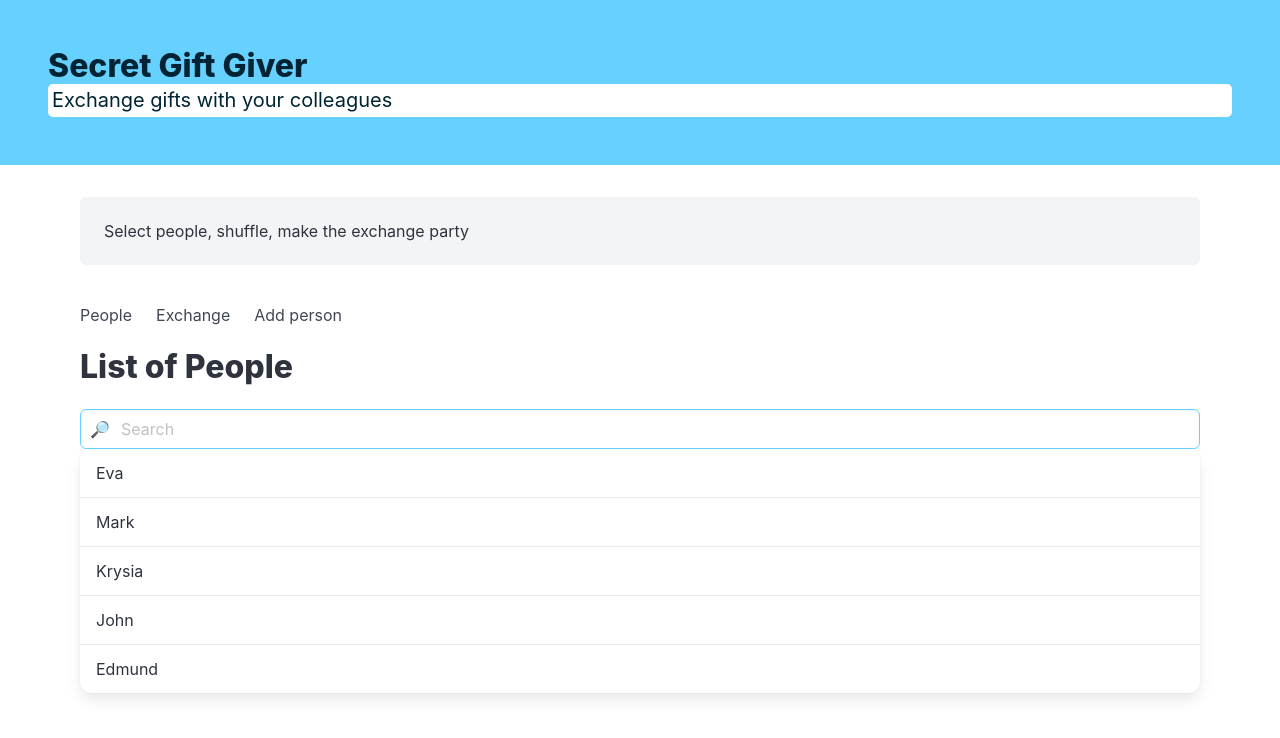
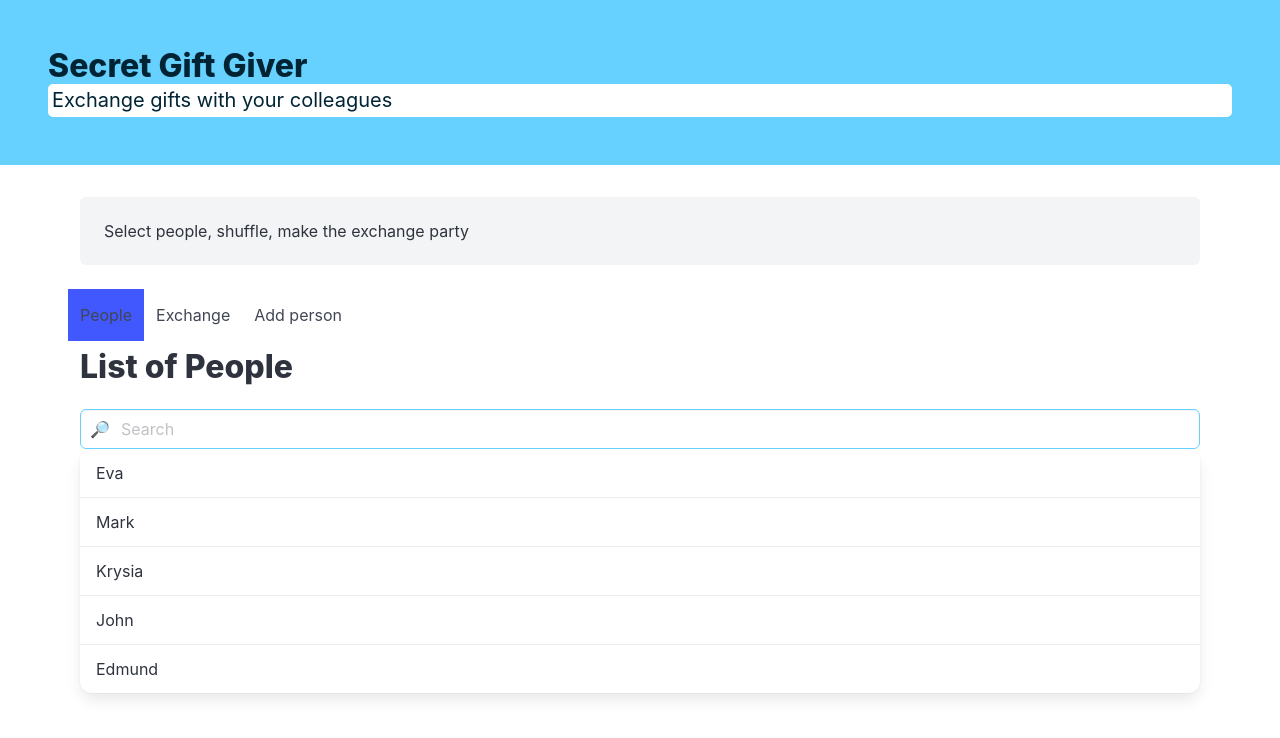
Before and after one commit to michaljabi/eduweb-nowoczesny-react-od-podstaw, a React (Vite) app in the folder secret-gift-giver/: page / in a window 1280 px wide. Shown: the top 738 px of the page. Built offline with nearby package versions, Linux system fonts and the light colour scheme.

Commit message:
lesson(21): using NavLink and is-active class

```diff
--- a/secret-gift-giver/src/components/NavbarItem.jsx
+++ b/secret-gift-giver/src/components/NavbarItem.jsx
@@ -1,5 +1,6 @@
 import PropTypes from "prop-types";
-
+import {NavLink} from "react-router-dom";
+import classNames from "classnames";
 
 NavbarItem.propTypes = {
     href: PropTypes.string.isRequired,
@@ -8,8 +9,8 @@ NavbarItem.propTypes = {
 
 export function NavbarItem({href, name}) {
     return (
-        <a className="navbar-item" href={href}>
+        <NavLink className={({isActive}) => classNames("navbar-item", {"is-active": isActive})}  to={href}>
             {name}
-        </a>
+        </NavLink>
     )
 }
```
